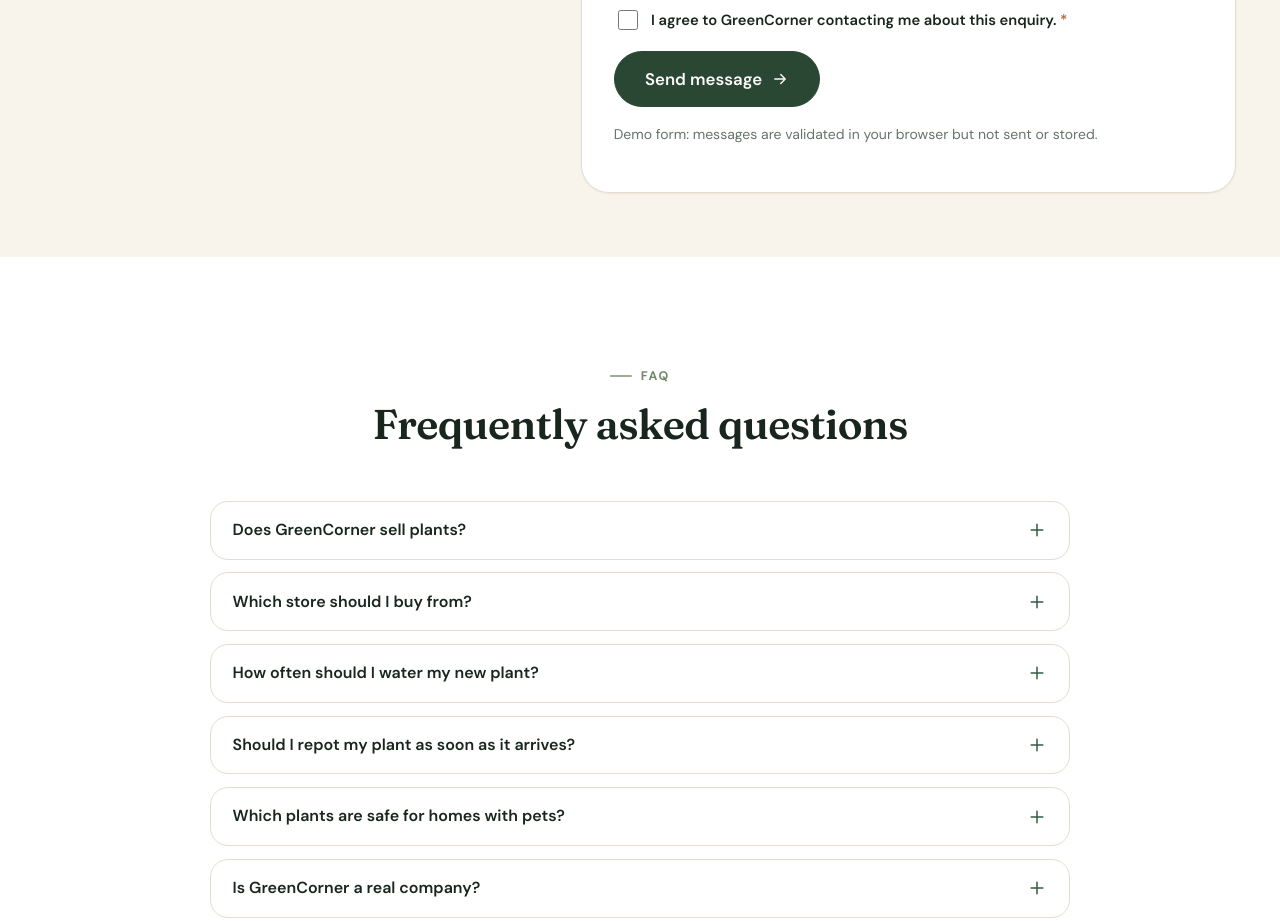
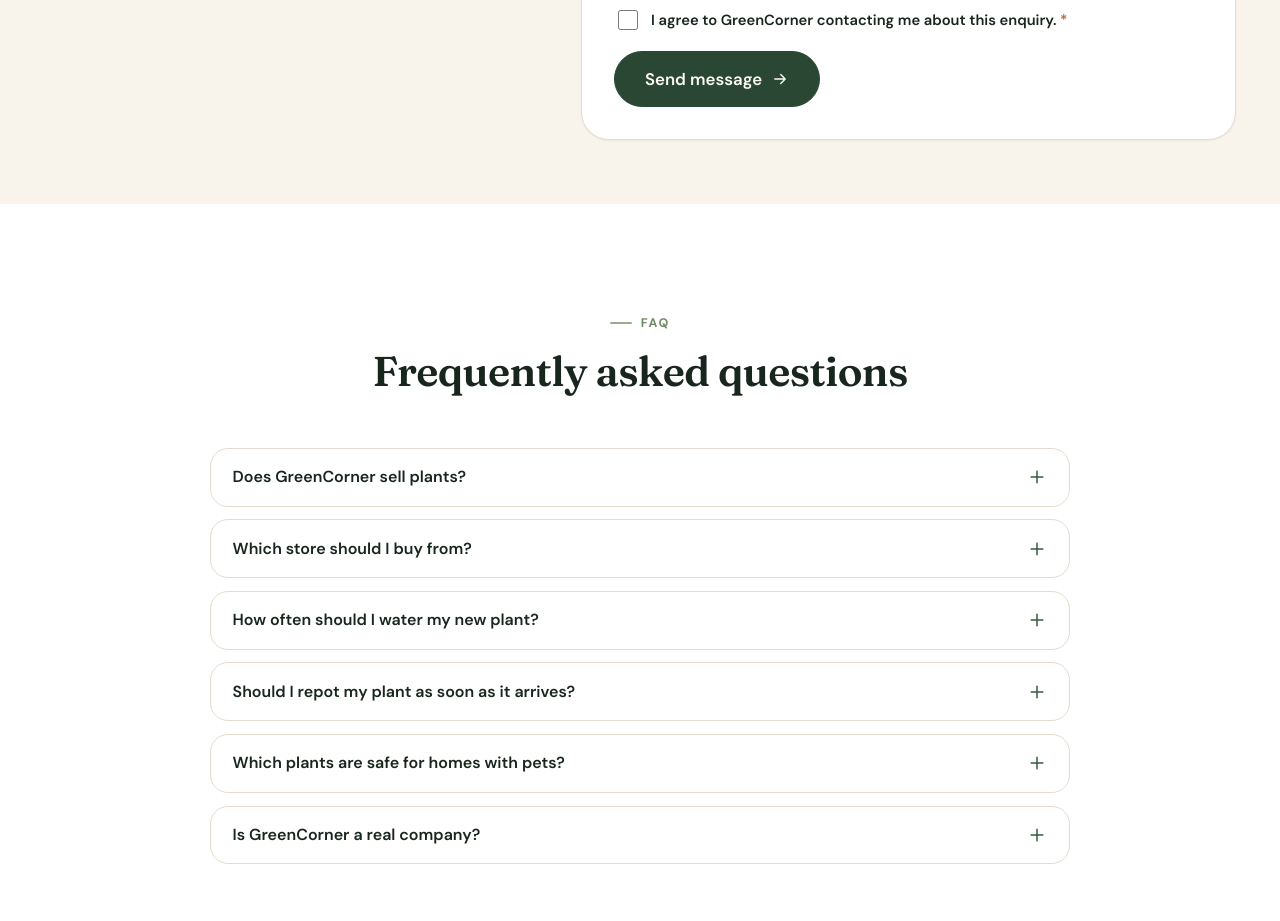
Before and after one commit to Pooja-Satpathy/greencorner, a plain HTML site: page contact.html in a window 1280 px wide. Shown: the part 980-1901 px from the top of the page. Drawn offline with Linux system fonts and the light colour scheme.

Commit message:
Comment out demo form validation message

```diff
--- a/contact.html
+++ b/contact.html
@@ -226,7 +226,7 @@
           </div>
         </div>
         <button class="btn btn-primary btn-lg" type="submit">Send message <svg viewBox="0 0 24 24" fill="none" stroke="currentColor" stroke-width="1.8" stroke-linecap="round" stroke-linejoin="round" aria-hidden="true" focusable="false"><path d="M5 12h14M13 6l6 6-6 6"/></svg></button>
-        <p class="small muted mt-1">Demo form: messages are validated in your browser but not sent or stored.</p>
+        <!-- <p class="small muted mt-1">Demo form: messages are validated in your browser but not sent or stored.</p> -->
       </form>
       <div class="form-success mt-1" id="contact-success" hidden tabindex="-1" role="status"><svg viewBox="0 0 24 24" fill="none" stroke="currentColor" stroke-width="1.8" stroke-linecap="round" stroke-linejoin="round" aria-hidden="true" focusable="false"><circle cx="12" cy="12" r="9"/><path d="m8.5 12 2.5 2.5 4.5-5"/></svg><p>Thank you, <span id="contact-success-name"></span>! Your message passed validation. On a live site it would now be sent to our team — this demo doesn't send or store messages.</p></div>
     </div>
```
